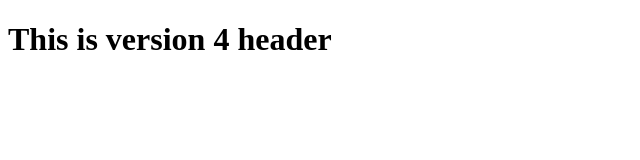
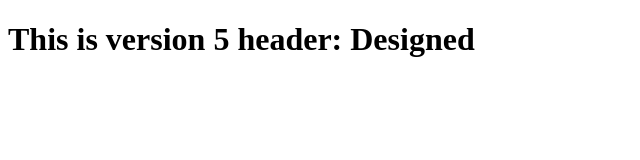
Before and after one commit to PrinceMaini/pm-tech-journey, a plain HTML site: page index.html in a window 1280 px wide. Shown: the whole page, without its empty margins (0-640 px from the left). Drawn offline with Linux system fonts and the light colour scheme.

Commit message:
This is design

```diff
--- a/index.html
+++ b/index.html
@@ -6,7 +6,7 @@
     <title>Document</title>
 </head>
 <body>
-    <h1>This is version 4 header</h1>
+    <h1>This is version 5 header: Designed</h1>
 
 </body>
 </html>
```
